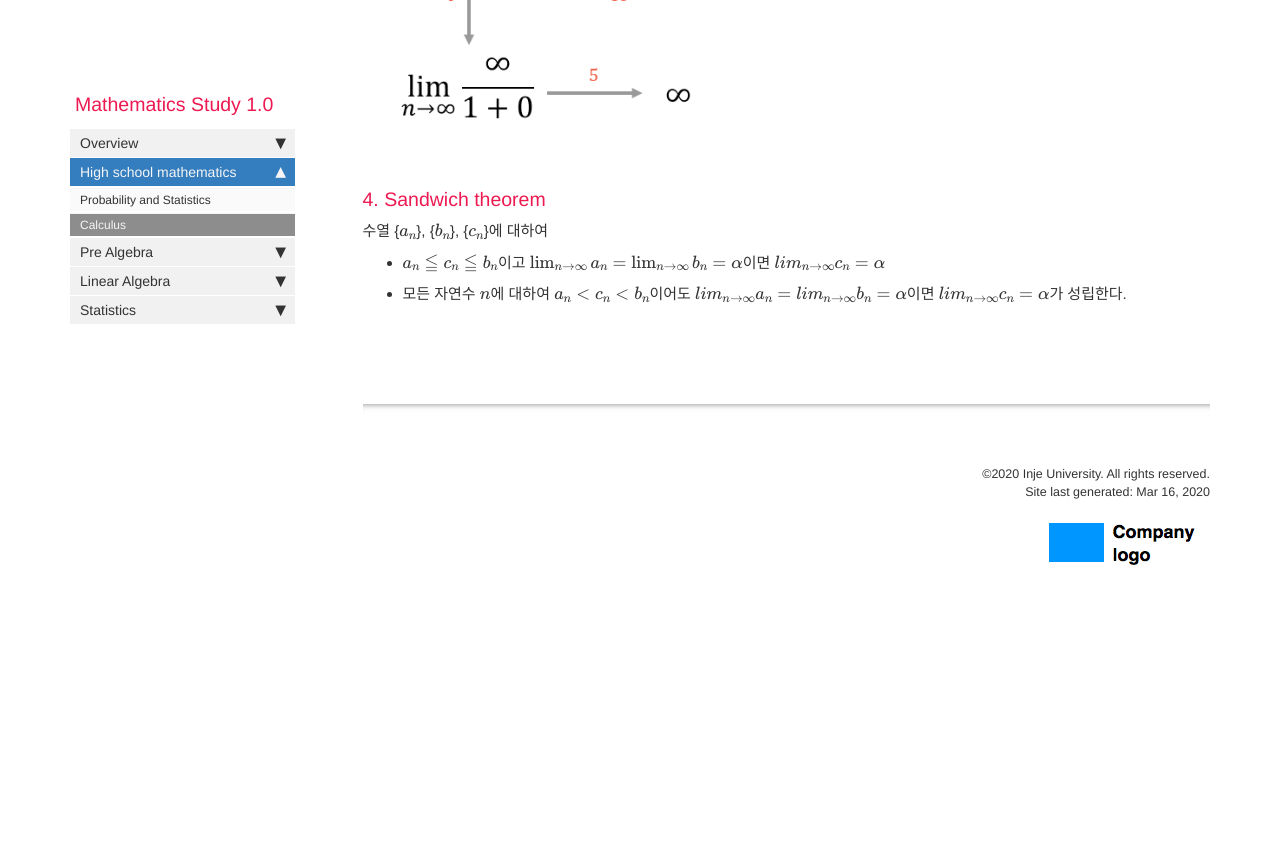
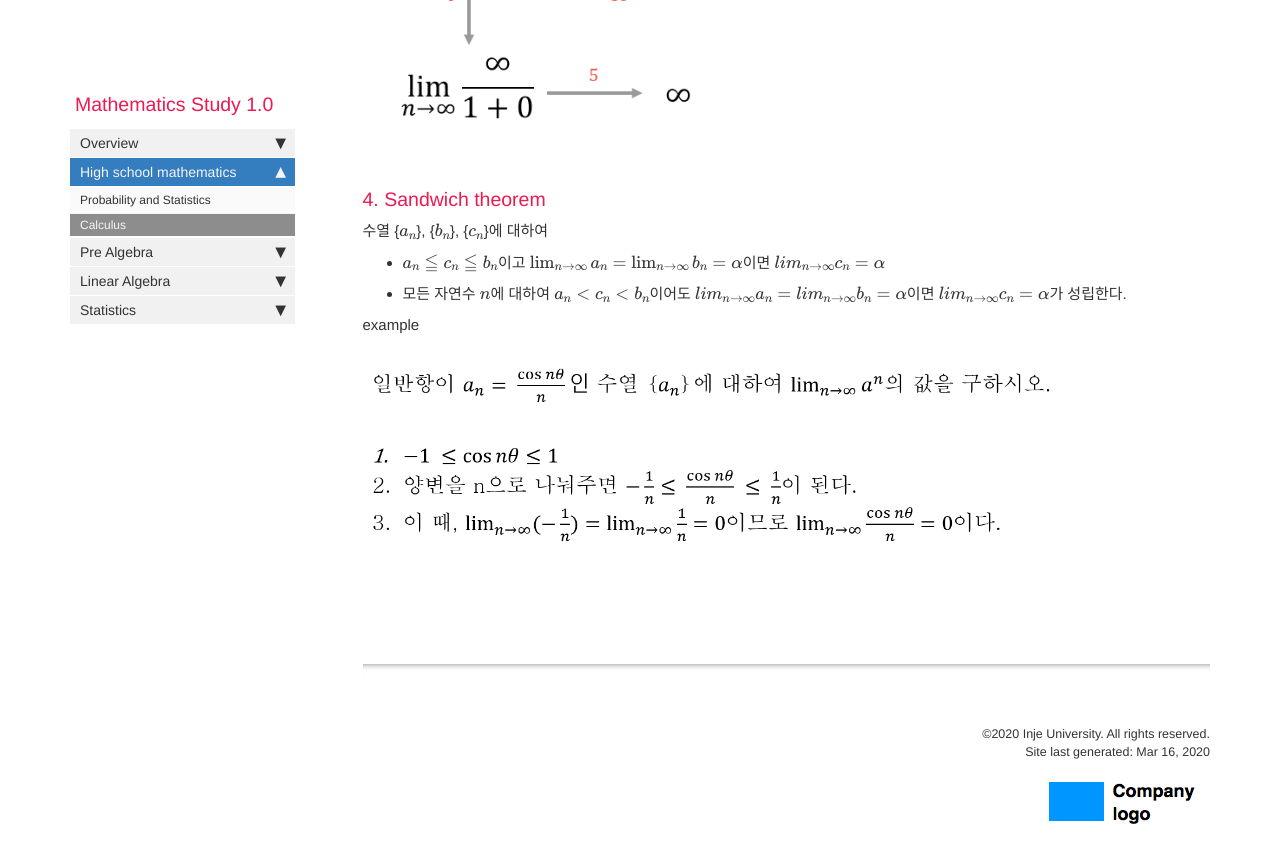
Before and after one commit to jongeunShin95/mathematics-study, a Jekyll site: the page built from pages/mydoc/mydoc_calculus.md, in a window 1280 px wide and 900 px high, scrolled down 1886 px. Shown: the top 863 px of the window. Built offline with Jekyll 4.4.1, drawn with Linux system fonts in a browser that asks for light colours; formulas are drawn with MathJax 3; comment, search, counter and statistics services are not loaded; before the commit the page ends 2527 px from its top, so only the background shows below that.

Commit message:
add calculus sandwich theorem

```diff
--- a/pages/mydoc/mydoc_calculus.md
+++ b/pages/mydoc/mydoc_calculus.md
@@ -61,3 +61,7 @@ use_math: true
 수열 {$a_n$}, {$b_n$}, {$c_n$}에 대하여
 * $a_n \leqq c_n \leqq b_n$이고 $\lim_{n \to \infty}a_n = \lim_{n \to \infty}b_n = \alpha$이면 $lim_{n \to \infty}c_n = \alpha$
 * 모든 자연수 $n$에 대하여 $a_n < c_n < b_n$이어도 $lim_{n \to \infty}a_n = lim_{n \to \infty}b_n = \alpha$이면 $lim_{n \to \infty}c_n = \alpha$가 성립한다.
+
+example
+
+{% include inline_image.html file="calculus/limit_of_sequence/sandwich theorem/sandwich_theorem_example.png" alt="example" %}
```
Also changed, not shown: images/calculus/limit_of_sequence/sandwich theorem/sandwich_theorem_example.png (added).
